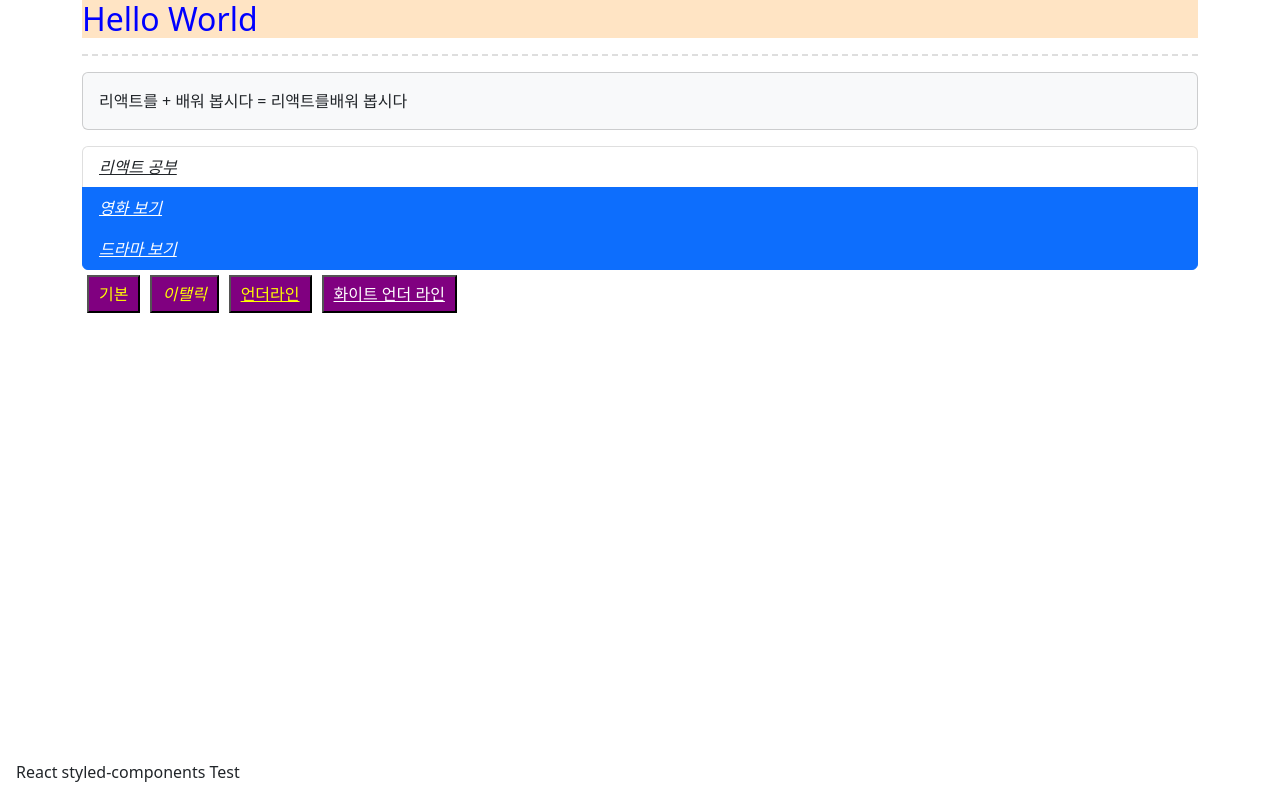
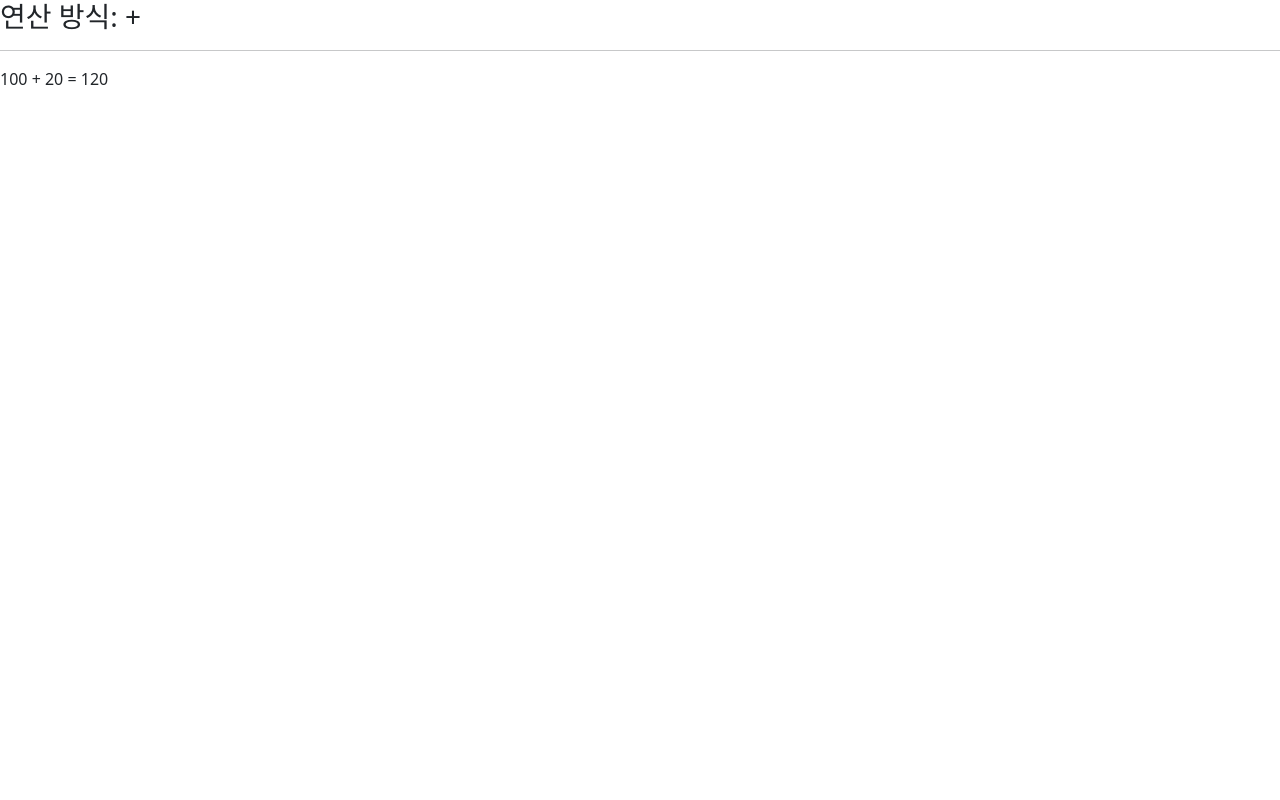
Before and after one commit to quokka-eating-carrots/quickstart-mj, a React (Vite) app: page / in a window 1280 px wide. Built offline with nearby package versions, Linux system fonts and the light colour scheme.

Commit message:
PropTypes를 이용한 유효성 검증

```diff
--- a/package.json
+++ b/package.json
@@ -11,6 +11,7 @@
   "dependencies": {
     "@types/styled-components": "^5.1.26",
     "bootstrap": "^5.2.3",
+    "prop-types": "^15.8.1",
     "react": "^18.2.0",
     "react-dom": "^18.2.0",
     "styled-components": "^5.3.6"
--- /dev/null
+++ b/src/MinJeong/PropsTypes/App.tsx
@@ -0,0 +1,18 @@
+import React, { useState } from 'react'
+import Calc from './Calc'
+
+type Props = {}
+
+const App = (props: Props) => {
+  const [x, setX] = useState<number>(100)
+  // const [y, setY] = useState<number>(200)
+  // const [oper, setOper] = useState<string>("+")
+
+  return (
+    <div>
+      <Calc x={x} />
+    </div>
+  )
+}
+
+export default App
--- /dev/null
+++ b/src/MinJeong/PropsTypes/Calc.tsx
@@ -0,0 +1,60 @@
+import React from 'react'
+import PropTypes from 'prop-types'
+
+type CalcPropsTypes = {
+  x: number
+  y: number
+  oper: string
+}
+
+const Calc = (props: CalcPropsTypes) => {
+  let result: number = 0
+
+  switch (props.oper) {
+    case "+":
+      result = props.x + props.y
+      break;
+    case "*":
+      result = props.x * props.y
+      break;
+    default:
+      result = 0
+  }
+
+  return (
+    <div>
+      <h3>연산 방식: {props.oper}</h3>
+      <hr />
+      <div>
+        {props.x} {props.oper} {props.y} = {result}
+      </div>
+    </div>
+  )
+}
+
+const calcChecker = (props: any, propName: string, componentName: string) => {
+  if (propName === "oper") {
+    if (props[propName] !== "+" && props[propName] !== "*") {
+      return new Error(`${propName} 속성의 값은 반드시 + 혹은 * 만 허용됩니다. (at ${componentName})`)
+    }
+  }
+  if (propName === "y") {
+    let y = props[propName]
+    if (y > 100 || y < 0 || y % 2 !== 0) {
+      return new Error(`${propName} 속성의 값은 0 이상 100 이하의 짝수만 허용합니다. (at ${componentName})`)
+    }
+  }
+}
+
+Calc.propTypes = {
+  x: PropTypes.number,
+  y: calcChecker,
+  oper: calcChecker
+}
+
+Calc.defaultProps = {
+  x: 100,
+  y: 20,
+  oper: "+"
+}
+export default Calc
--- a/src/main.tsx
+++ b/src/main.tsx
@@ -2,7 +2,7 @@ import React from 'react'
 import ReactDOM from 'react-dom/client'
 import 'bootstrap/dist/css/bootstrap.css'
 // import App from './App'
-import App from '../src/MinJeong/App'
+import App from '../src/MinJeong/PropsTypes/App'
 // import './index.css'
 
 ReactDOM.createRoot(document.getElementById('root') as HTMLElement).render(
```
Also changed, not shown: 1 other file (tests, documents, lock files or other folders).
